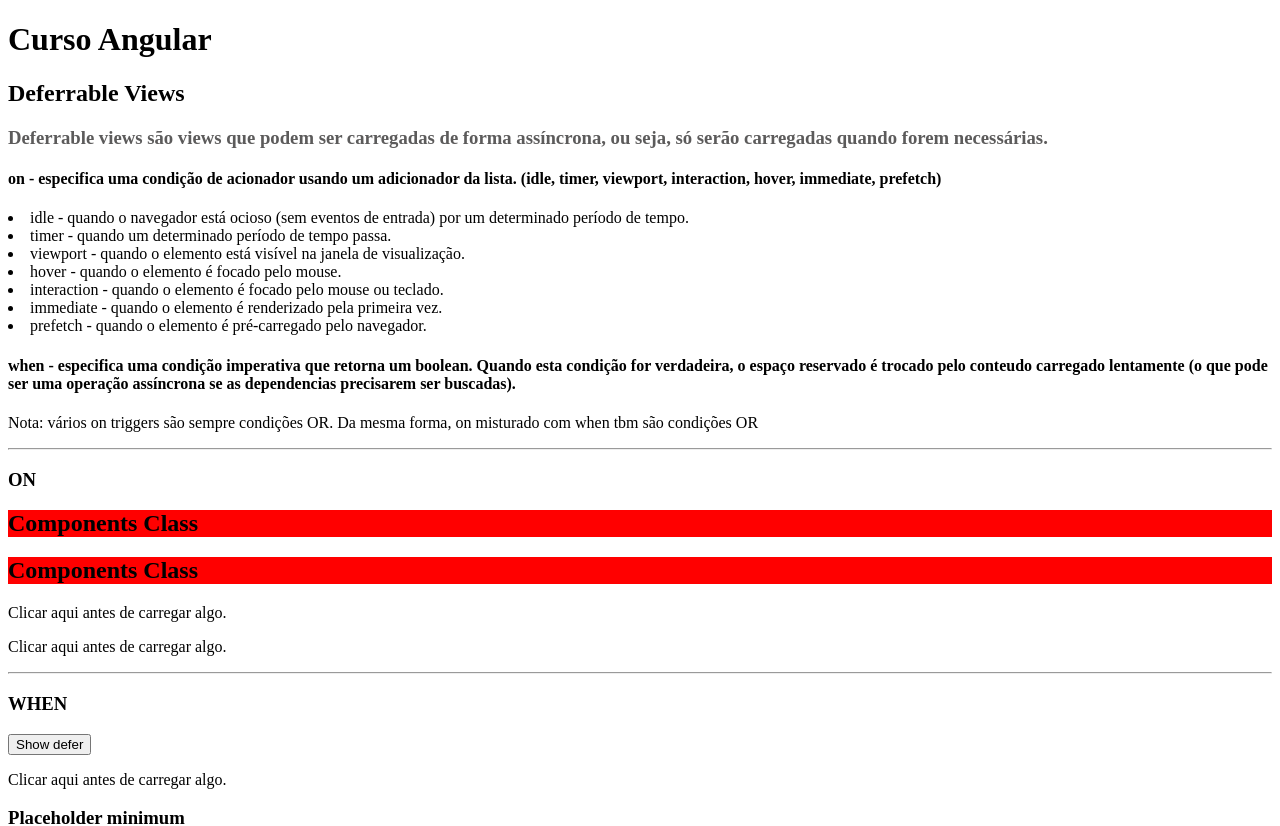
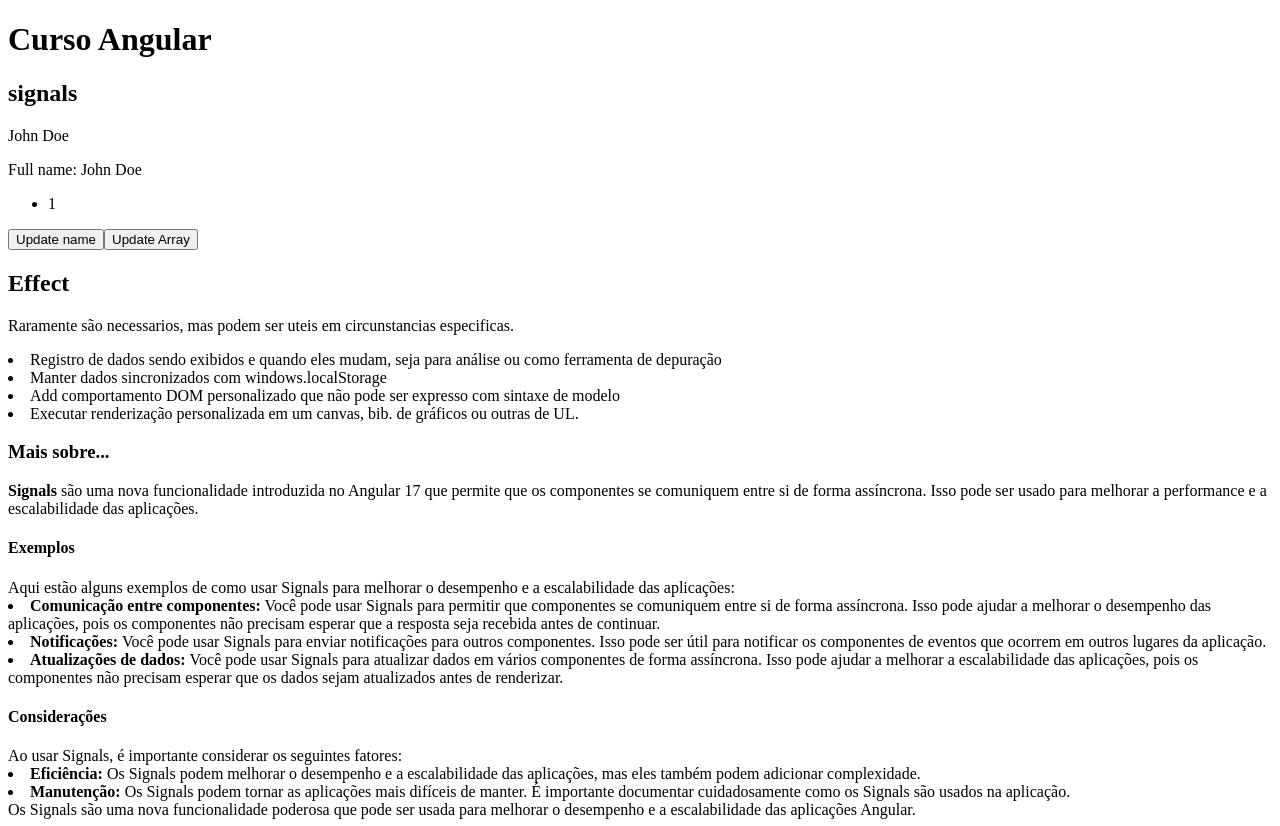
Before and after one commit to amd-lima/AulasAngularUdemy, an Angular app: page / in a window 1280 px wide. Shown: the top 826 px of the page. Built offline with nearby package versions, Linux system fonts and the light colour scheme.

Commit message:
signal and effect

```diff
--- a/src/app/app.component.ts
+++ b/src/app/app.component.ts
@@ -6,6 +6,7 @@
 import { TemplateVariablesComponent } from './components/template/template-variables/template-variables.component';
 import { TemplateControlFlowComponent } from './components/template/template-control-flow/template-control-flow.component';
 import { TemplateDeferrableViewsComponent } from './components/template/template-deferrable-views/template-deferrable-views.component';
+import { SignalsComponent } from './components/signals/signals.component';
 
 @Component({
   selector: 'app-root',
@@ -17,14 +18,16 @@
     TemplateBindingComponent,
     TemplateVariablesComponent,
     TemplateControlFlowComponent,
-    TemplateDeferrableViewsComponent
+    TemplateDeferrableViewsComponent,
+    SignalsComponent
   ],
   template: `<router-outlet></router-outlet>
     <h1>Curso Angular</h1>
     <!-- <app-template-binding />
     <app-template-variables />
-    <app-template-control-flow />-->
-    <app-template-deferrable-views />
+    <app-template-control-flow />
+    <app-template-deferrable-views />-->
+    <app-signals />
     `,
 })
 export class AppComponent {
--- /dev/null
+++ b/src/app/components/signals/signals.component.html
@@ -0,0 +1,50 @@
+<h2>signals</h2>
+
+<p> {{firstName()}} {{lastName()}}</p>
+<p>Full name: {{fullName()}}</p>
+
+<ul>
+  @for(item of array(); track item){
+    <li>{{item}}</li>
+  }
+</ul>
+
+<button (click)="updateName()">Update name</button>
+<button (click)="updateArray()">Update Array</button>
+
+<h2>Effect</h2>
+<p>Raramente são necessarios, mas podem ser uteis em circunstancias especificas. </p>
+<li>Registro de dados sendo exibidos e quando eles mudam, seja para análise ou como ferramenta de depuração</li>
+<li>Manter dados sincronizados com windows.localStorage</li>
+<li>Add comportamento DOM personalizado que não pode ser expresso com sintaxe de modelo</li>
+<li>Executar renderização personalizada em um canvas, bib. de gráficos ou outras de UL.</li>
+
+<h3> Mais sobre...</h3>
+<strong>Signals</strong>
+ são uma nova funcionalidade introduzida no Angular 17 que permite que os componentes se comuniquem entre si de forma assíncrona. Isso pode ser usado para melhorar a performance e a escalabilidade das aplicações.
+
+<h4>Exemplos</h4>
+
+Aqui estão alguns exemplos de como usar Signals para melhorar o desempenho e a escalabilidade das aplicações:
+
+<li>
+  <strong>Comunicação entre componentes:</strong> Você pode usar Signals para permitir que componentes se comuniquem entre si de forma assíncrona. Isso pode ajudar a melhorar o desempenho das aplicações, pois os componentes não precisam esperar que a resposta seja recebida antes de continuar.
+</li>
+<li>
+  <strong>Notificações: </strong>Você pode usar Signals para enviar notificações para outros componentes. Isso pode ser útil para notificar os componentes de eventos que ocorrem em outros lugares da aplicação.
+</li>
+<li>
+  <strong>Atualizações de dados: </strong>Você pode usar Signals para atualizar dados em vários componentes de forma assíncrona. Isso pode ajudar a melhorar a escalabilidade das aplicações, pois os componentes não precisam esperar que os dados sejam atualizados antes de renderizar.
+</li>
+<h4>Considerações</h4>
+
+Ao usar Signals, é importante considerar os seguintes fatores:
+
+<li>
+  <strong>Eficiência:</strong> Os Signals podem melhorar o desempenho e a escalabilidade das aplicações, mas eles também podem adicionar complexidade.
+</li>
+<li>
+  <strong>Manutenção:</strong> Os Signals podem tornar as aplicações mais difíceis de manter. É importante documentar cuidadosamente como os Signals são usados na aplicação.
+</li>
+
+Os Signals são uma nova funcionalidade poderosa que pode ser usada para melhorar o desempenho e a escalabilidade das aplicações Angular.
--- /dev/null
+++ b/src/app/components/signals/signals.component.ts
@@ -0,0 +1,38 @@
+import { CommonModule } from '@angular/common';
+import { Component, computed, effect, signal } from '@angular/core';
+
+@Component({
+  selector: 'app-signals',
+  standalone: true,
+  imports: [CommonModule],
+  templateUrl: './signals.component.html',
+  styleUrl: './signals.component.scss'
+})
+export class SignalsComponent {
+  public firstName = signal('John')
+  public lastName = signal('Doe')
+
+  public fullName = computed(() => {
+    return this.firstName() +' '+ this.lastName()
+  })
+
+  public array = signal([1])
+
+  public updateName(){
+    return this.firstName.set('Jane')
+  }
+  public updateArray(){
+    return this.array.update((arr: Array<number>) => {
+      arr.push(this.array().length + 1)
+      //outra maneira de fazer: return [...arr, arr.length + 1]
+      return arr
+    })
+  }
+  // Efect
+  constructor(){
+    effect(() => {
+      console.log('First name changed to: ', this.firstName())
+      console.log('Array changed to: ', this.array())
+    })
+  }
+}
```
Also changed, not shown: src/app/components/signals/signals.component.scss (added), 1 other file (tests, documents, lock files or other folders).
